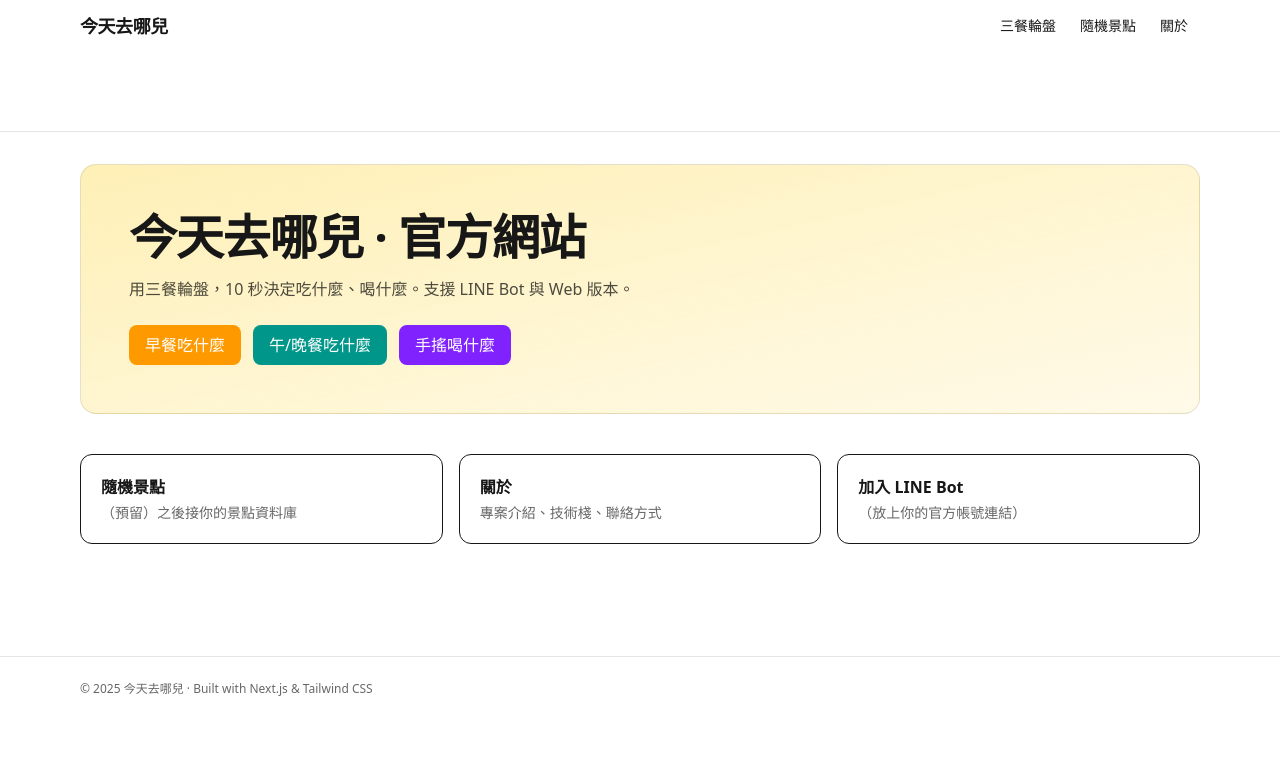
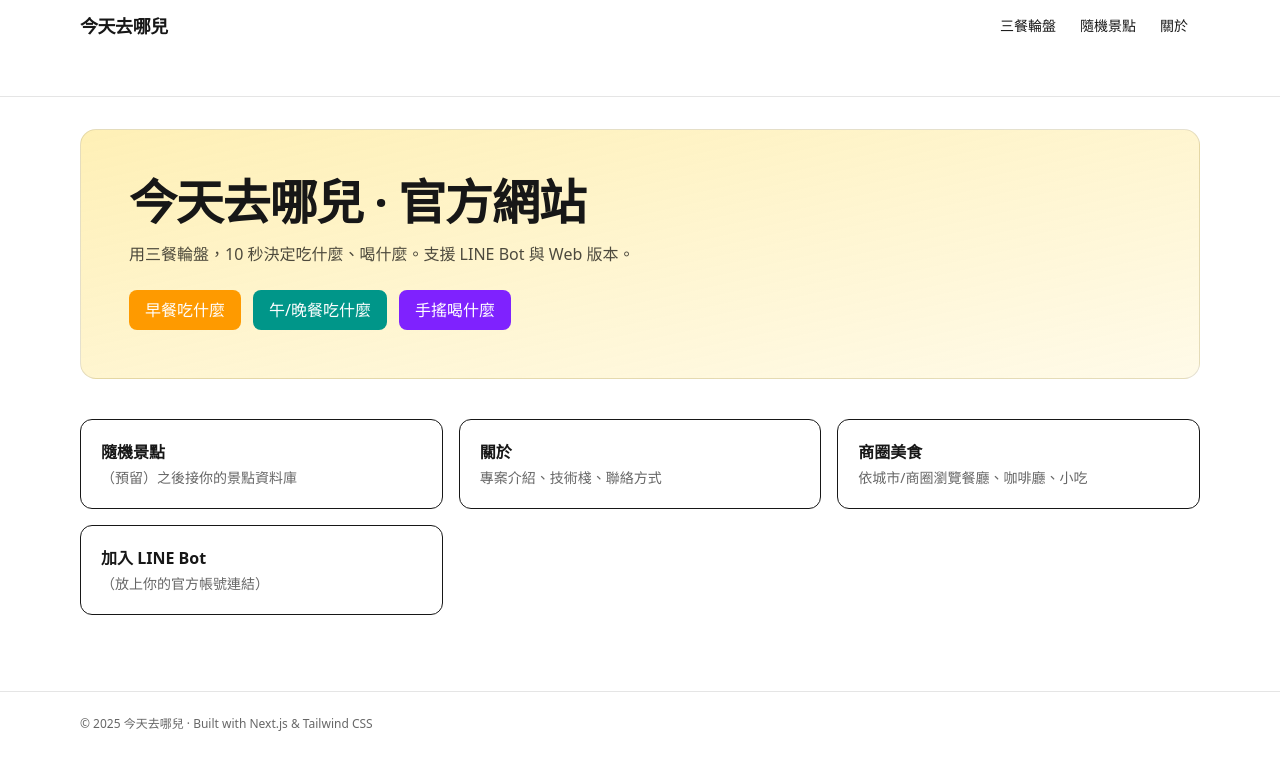
Before and after one commit to Aaron629/today-go-where-bot, a Next.js app in the folder web/: page / in a window 1280 px wide. Shown: the top 770 px of the page. Built offline with nearby package versions, Linux system fonts and the light colour scheme.

Commit message:
添加商圈美食分頁首頁頁籤

```diff
--- a/web/src/app/page.tsx
+++ b/web/src/app/page.tsx
@@ -24,6 +24,10 @@ export default function HomePage() {
           <div className="font-semibold">關於</div>
           <p className="text-sm text-black/60 mt-1">專案介紹、技術棧、聯絡方式</p>
         </a>
+        <a href="/foodarea" className="rounded-xl border p-5 hover:bg-black/5">
+          <div className="font-semibold">商圈美食</div>
+          <p className="text-sm text-black/60 mt-1">依城市/商圈瀏覽餐廳、咖啡廳、小吃</p>
+        </a>
         <a href="https://line.me/R" target="_blank" className="rounded-xl border p-5 hover:bg-black/5">
           <div className="font-semibold">加入 LINE Bot</div>
           <p className="text-sm text-black/60 mt-1">（放上你的官方帳號連結）</p>
```
